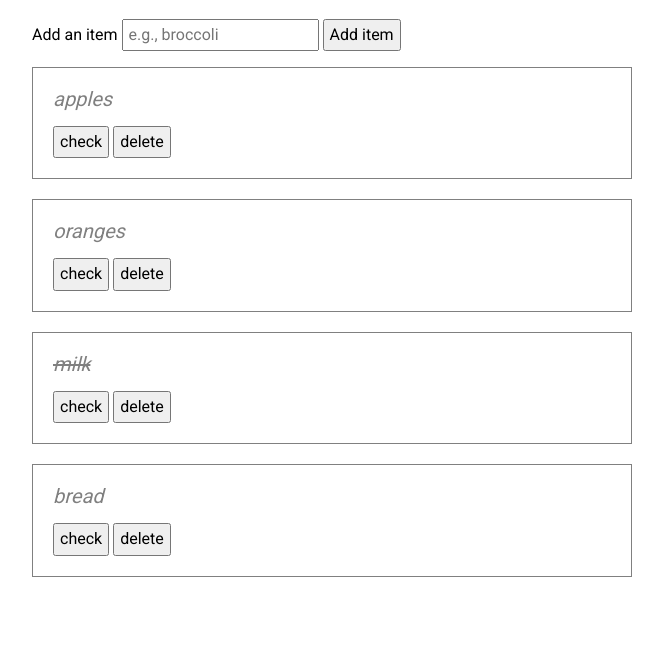
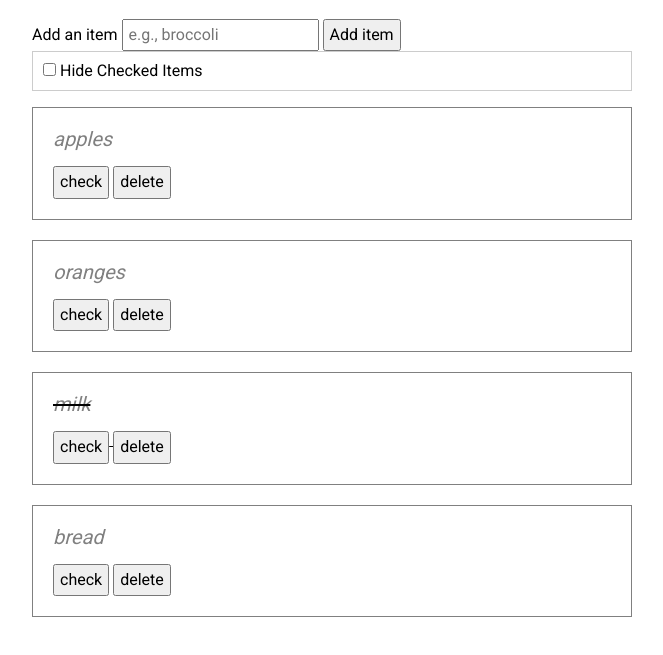
Before and after one commit to thinkful-ei-armadillo/shopping-solo-Sarah, a plain HTML site: page index.html in a window 1280 px wide. Shown: the part 61-716 px from the top of the page, without its empty margins (308-971 px from the left). Drawn offline with nearby package versions, Linux system fonts and the light colour scheme.

Commit message:
hide items is working

```diff
--- a/index.css
+++ b/index.css
@@ -15,7 +15,7 @@
   }
 
   .hidden {
-    display: none;
+    display: none !important;
   }
 
   #shopping-list-item {
@@ -49,3 +49,9 @@
   .shopping-item__checked {
     text-decoration: line-through;
   }
+  #hide-checkbox {
+    border:1px solid #ccc;
+    padding:10px;
+    margin:0 0 10px;
+    display:block;
+   }
--- a/index.html
+++ b/index.html
@@ -16,6 +16,10 @@
             <input type="text" name="shopping-list-entry" class="js-shopping-list-entry" placeholder="e.g., broccoli">
             <button type="submit">Add item</button>
         </form>
+        <form id="hide-checkbox">
+            <input type="checkbox" name="hide-checkbox" id="js-hide-checkbox">
+            <label for="hide-checkbox">Hide Checked Items</label>
+    </form>
         <ul class="shopping-list js-shopping-list">
         </ul>
     </div>
--- a/index.js
+++ b/index.js
@@ -10,8 +10,8 @@ const STORE = [
 
 function generateItemElement(item, itemIndex, template) {
   return `
-    <li class="js-item-index-element" data-item-index="${itemIndex}">
-      <span class="shopping-item js-shopping-item ${item.checked ? "shopping-item__checked" : ''}">${item.name}</span>
+    <li class="js-item-index-element ${item.checked ? "shopping-item__checked" : ''}" data-item-index="${itemIndex}">
+      <span class="shopping-item js-shopping-item">${item.name}</span>
       <div class="shopping-item-controls">
         <button class="shopping-item-toggle js-item-toggle">
             <span class="button-label">check</span>
@@ -31,6 +31,7 @@ function generateShoppingItemsString(shoppingList) {
 
   return items.join("");
 }
+
 
 
 function renderShoppingList() {
@@ -108,6 +109,14 @@ function handleDeleteItemClicked() {
   });
 }
 
+
+function handleCheckBox() {
+    $('#hide-checkbox').on('change', '#js-hide-checkbox', event => {
+    $('.js-shopping-list').find('.shopping-item__checked').toggleClass('hidden');
+    console.log( $('.js-shopping-list').find('.shopping-item__checked'))
+    });
+  }
+
 // this function will be our callback when the page loads. it's responsible for
 // initially rendering the shopping list, and activating our individual functions
 // that handle new item submission and user clicks on the "check" and "delete" buttons
@@ -117,6 +126,7 @@ function handleShoppingList() {
   handleNewItemSubmit();
   handleItemCheckClicked();
   handleDeleteItemClicked();
+handleCheckBox();
 }
 
 // when the page loads, call `handleShoppingList`
```
Also changed, not shown: 1 other file.
